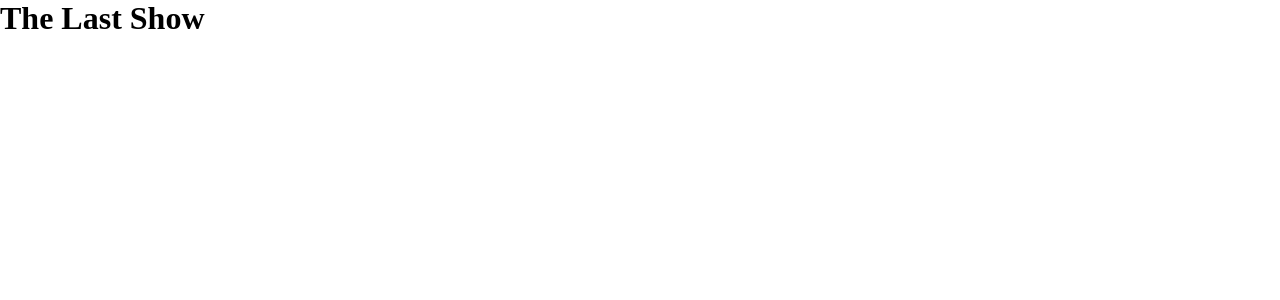
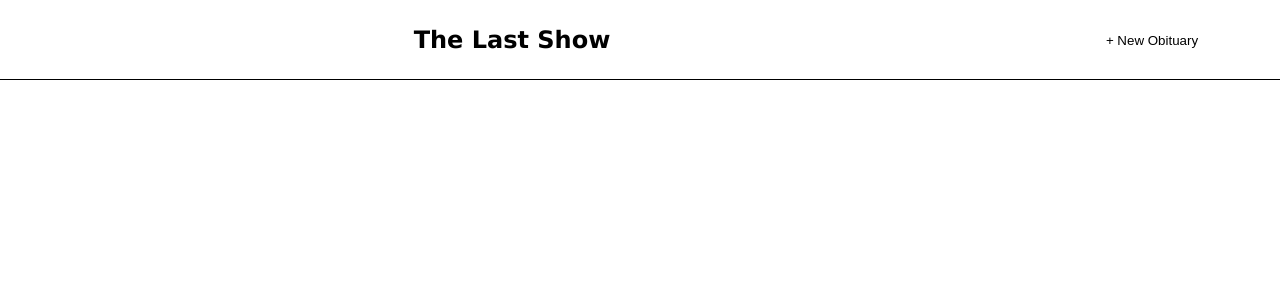
Before and after one commit to joshuajipp/the-last-show, a React (Create React App) app: page / in a window 1280 px wide. Shown: the top 300 px of the page. Built offline with nearby package versions, Linux system fonts and the light colour scheme.

Commit message:
added header

```diff
--- a/src/App.js
+++ b/src/App.js
@@ -1,5 +1,9 @@
+import React from "react";
+import Header from "./components/Header";
 function App() {
-  return <h1>The Last Show</h1>;
+  return(
+    <Header />
+  )
 }
 
 export default App;
--- /dev/null
+++ b/src/components/Header.js
@@ -0,0 +1,15 @@
+function Headers(){
+    return(
+        <nav>
+            <div className = "header">
+                <div className = "title">
+                    <h1>The Last Show </h1>
+                </div>
+            </div>
+            <div className = "menu-button">
+                <button className = "button">+ New Obituary</button>
+            </div>
+        </nav>
+    )
+}
+export default Headers;
--- a/src/index.css
+++ b/src/index.css
@@ -9,8 +9,37 @@ li,
 p {
   margin: 0;
   padding: 0;
+  font-family: Verdana, Geneva, Tahoma, sans-serif;
+}
+body{
+  height: 100vh;
+  overflow:hidden;
 }
 a {
   color: inherit;
   text-decoration: none;
 }
+
+nav{
+  display: flex;
+  flex-direction: row;
+  align-items: center;
+  justify-content: center;
+  padding-bottom: 2% ;
+  padding-top: 2%;
+  border-bottom: 1px solid black;
+}
+.header{
+  flex: 4;
+  text-align: center;
+}
+
+.menu-button{
+  flex:1;
+  text-align: center;
+}
+
+.button{
+  border: none;
+  background-color: transparent;
+}
```
